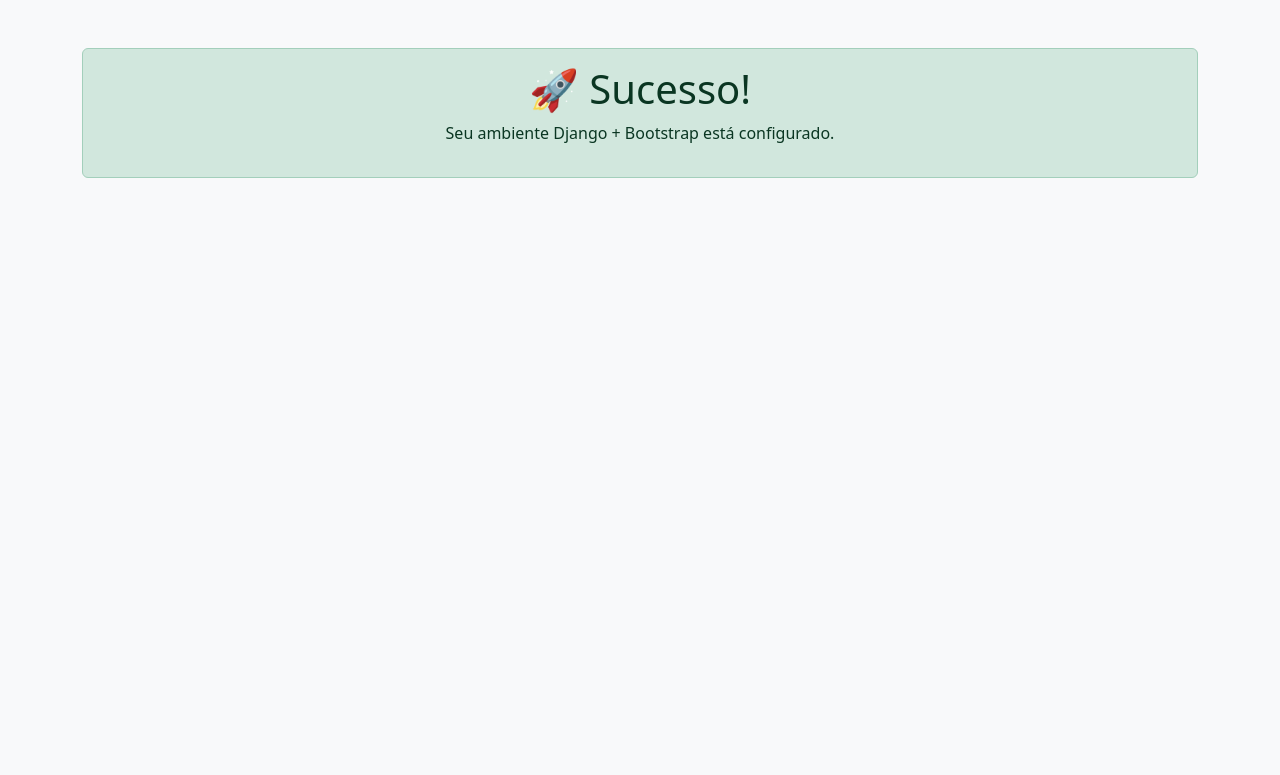
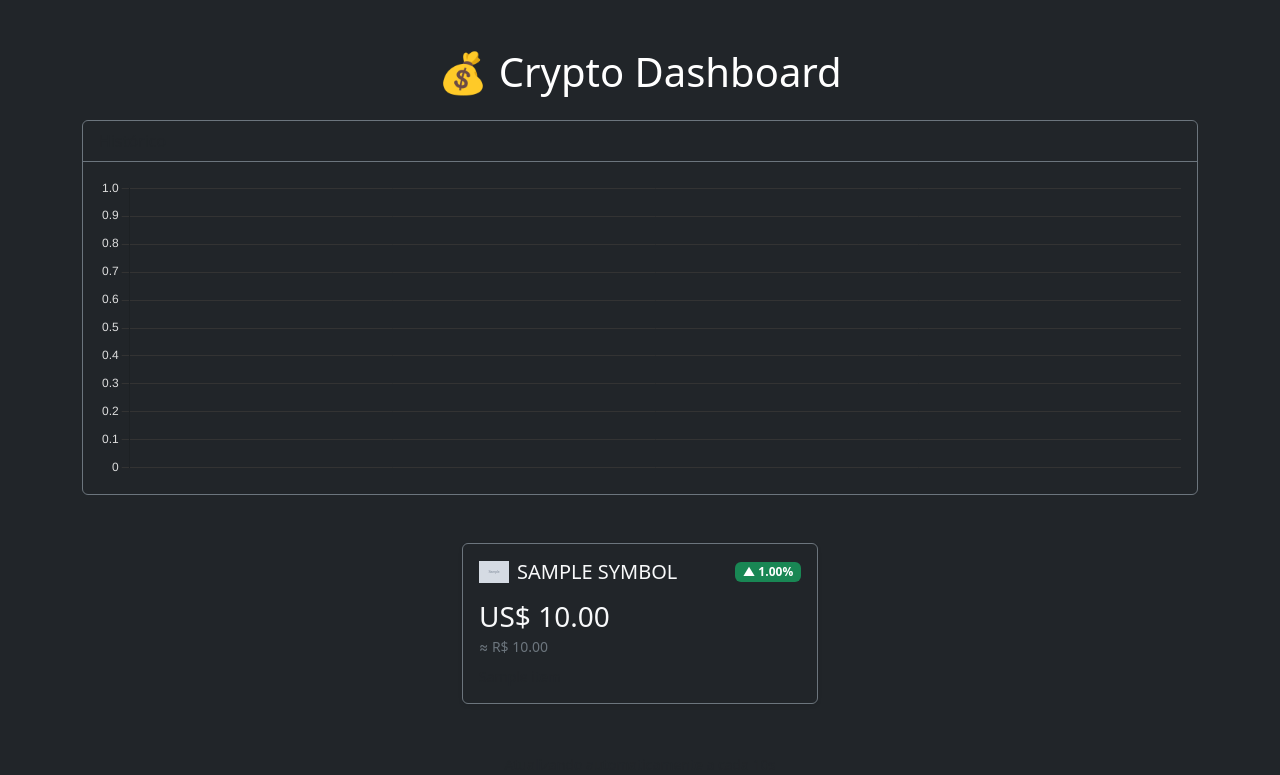
Before and after one commit to pedrofugita/dashboard-pessoal, a Django app: page / in a window 1280 px wide. Shown: the top 775 px of the page. Run offline with Django 5.2, Linux system fonts and the light colour scheme; tables that the repository leaves empty hold one stand-in row (values such as "Sample post"); grey boxes marked "Sample" are stand-in pictures; a database or web service that is not in the repository returns one stand-in record (values such as "Sample title"); data that the repository does not hold is empty; some libraries are stand-ins or nearby versions.

Commit message:
Implementação: valor de criptomoedas em tempo real

```diff
--- /dev/null
+++ b/dashboard/templates/dashboard/cards.html
@@ -0,0 +1,44 @@
+{% if cryptos %}
+    {% endif %}
+
+{% for moeda in cryptos %}
+
+<div class="col-md-4 mb-4"
+     style="cursor: pointer;"
+     onclick="mudarGrafico('{{ moeda.name }}', {{ moeda.sparkline_in_7d.price }}, '{% if moeda.price_change_percentage_24h > 0 %}#198754{% else %}#dc3545{% endif %}')">
+
+    <div class="card bg-dark text-light border-secondary h-100 shadow-sm hover-effect">
+        <div class="card-body">
+            <div class="d-flex justify-content-between align-items-center mb-2">
+                <div class="d-flex align-items-center">
+                    <img src="{{ moeda.image }}" alt="{{ moeda.name }}" width="30" class="me-2">
+                    <h5 class="card-title mb-0">{{ moeda.symbol|upper }}</h5>
+                </div>
+
+                {% if moeda.price_change_percentage_24h > 0 %}
+                    <span class="badge bg-success">
+                        ▲ {{ moeda.price_change_percentage_24h|floatformat:2 }}%
+                    </span>
+                {% else %}
+                    <span class="badge bg-danger">
+                        ▼ {{ moeda.price_change_percentage_24h|floatformat:2 }}%
+                    </span>
+                {% endif %}
+            </div>
+
+            <h3 class="mt-3 mb-0">US$ {{ moeda.current_price|floatformat:2 }}</h3>
+
+            <small class="text-secondary">
+                ≈ R$ {{ moeda.preco_brl|floatformat:2 }}
+            </small>
+
+            <p class="text-muted small mt-2 mb-0">{{ moeda.name }}</p>
+        </div>
+    </div>
+</div>
+
+{% empty %}
+    <div class="col-12">
+        <div class="alert alert-warning">Carregando dados...</div>
+    </div>
+{% endfor %}
--- a/dashboard/templates/dashboard/home.html
+++ b/dashboard/templates/dashboard/home.html
@@ -3,16 +3,103 @@
 <head>
     <meta charset="UTF-8">
     <meta name="viewport" content="width=device-width, initial-scale=1.0">
-    <title>Dashboard Pessoal</title>
+    <title>Dashboard Financeiro</title>
     <link href="https://cdn.jsdelivr.net/npm/bootstrap@5.3.0/dist/css/bootstrap.min.css" rel="stylesheet">
     <script src="https://unpkg.com/htmx.org@1.9.6"></script>
+    <script src="https://cdn.jsdelivr.net/npm/chart.js"></script>
 </head>
-<body class="bg-light">
+<body class="bg-dark text-white">
+
     <div class="container mt-5">
-        <div class="alert alert-success text-center">
-            <h1>🚀 Sucesso!</h1>
-            <p>Seu ambiente Django + Bootstrap está configurado.</p>
+        <h1 class="text-center mb-4">💰 Crypto Dashboard</h1>
+
+        {% if erro %}
+            <div class="alert alert-danger">{{ erro }}</div>
+        {% endif %}
+
+        <div class="row mb-5">
+            <div class="col-12">
+                <div class="card bg-dark border-secondary">
+                    <div class="card-header border-secondary">Histórico</div>
+                    <div class="card-body">
+                        <canvas id="graficoBitcoin" style="max-height: 300px;"></canvas>
+                    </div>
+                </div>
+            </div>
+        </div>
+
+        <div class="row justify-content-center"
+             id="painel-cripto"
+             hx-get="{% url 'atualizar_valores' %}"
+             hx-trigger="every 10s"
+             hx-target="#painel-cripto"
+             hx-swap="innerHTML">
+
+            {% include 'dashboard/cards.html' %}
+
+        </div>
+
+        <div class="text-center mt-4">
+            <small class="text-muted">Atualizando automaticamente a cada 10s</small>
         </div>
     </div>
+
+<script>
+        let chartInstance = null; // Variável global para controlar o gráfico
+
+        // Função para iniciar o gráfico (carrega o Bitcoin por padrão na primeira vez)
+        document.addEventListener('DOMContentLoaded', function() {
+            const ctx = document.getElementById('graficoBitcoin').getContext('2d');
+            const dadosIniciais = {{ cryptos.0.sparkline_in_7d.price }}; // Dados da 1ª moeda
+            const nomeInicial = "{{ cryptos.0.name }}";
+
+            chartInstance = new Chart(ctx, {
+                type: 'line',
+                data: {
+                    // Cria labels genéricos de 1 a 168 (horas)
+                    labels: Array.from({length: dadosIniciais.length}, (_, i) => i + 1),
+                    datasets: [{
+                        label: nomeInicial,
+                        data: dadosIniciais,
+                        borderColor: '#f7931a', // Cor inicial
+                        backgroundColor: 'rgba(247, 147, 26, 0.1)',
+                        borderWidth: 2,
+                        pointRadius: 0,
+                        tension: 0.4
+                    }]
+                },
+                options: {
+                    responsive: true,
+                    plugins: { legend: { display: false } }, // Esconde legenda interna
+                    scales: {
+                        x: { display: false },
+                        y: { grid: { color: '#333' }, ticks: { color: '#ddd' } }
+                    }
+                }
+            });
+
+            // Atualiza o título do card visualmente
+            document.getElementById('tituloGrafico').innerText = "Histórico: " + nomeInicial;
+        });
+
+        // --- A NOVA FUNÇÃO MÁGICA ---
+        // Essa função será chamada quando clicar no cartão
+        function mudarGrafico(nome, listaPrecos, cor) {
+            // 1. Atualiza os dados do gráfico
+            chartInstance.data.datasets[0].data = listaPrecos;
+            chartInstance.data.datasets[0].label = nome;
+
+            // 2. Muda a cor da linha (opcional, mas fica bonito)
+            chartInstance.data.datasets[0].borderColor = cor;
+            chartInstance.data.datasets[0].backgroundColor = cor + '1A'; // Adiciona transparência
+
+            // 3. Manda o gráfico redesenhar
+            chartInstance.update();
+
+            // 4. Muda o texto do título do gráfico
+            document.getElementById('tituloGrafico').innerText = "Histórico: " + nome;
+        }
+    </script>
+
 </body>
 </html>
--- a/dashboard/urls.py
+++ b/dashboard/urls.py
@@ -3,4 +3,5 @@
 
 urlpatterns = [
     path('', views.home, name='home'),
+    path('api/valores/', views.atualizar_valores, name='atualizar_valores'),
 ]
--- a/dashboard/views.py
+++ b/dashboard/views.py
@@ -1,4 +1,41 @@
 from django.shortcuts import render
+import requests
+
+def buscar_dados_completos():
+    dados = {
+        'cryptos': [],
+        'dolar': 0,
+        'erro': None
+    }
+
+    try:
+        # 1. Busca Criptos em USD
+        url_crypto = "https://api.coingecko.com/api/v3/coins/markets?vs_currency=usd&order=market_cap_desc&per_page=6&page=1&sparkline=true"
+        response_crypto = requests.get(url_crypto)
+        lista_criptos = response_crypto.json()
+
+        # 2. Busca Dólar (USD -> BRL)
+        url_dolar = "https://economia.awesomeapi.com.br/last/USD-BRL"
+        response_dolar = requests.get(url_dolar)
+        valor_dolar = float(response_dolar.json()['USDBRL']['bid'])
+
+        # 3. MÁGICA: Adicionamos o preço em Reais dentro de cada cripto
+        # Assim o HTML não precisa fazer conta
+        for moeda in lista_criptos:
+            moeda['preco_brl'] = moeda['current_price'] * valor_dolar
+
+        dados['cryptos'] = lista_criptos
+        dados['dolar'] = valor_dolar
+
+    except Exception as e:
+        dados['erro'] = "Erro ao buscar dados."
+
+    return dados
 
 def home(request):
-    return render(request, 'dashboard/home.html')
+    info = buscar_dados_completos()
+    return render(request, 'dashboard/home.html', info)
+
+def atualizar_valores(request):
+    info = buscar_dados_completos()
+    return render(request, 'dashboard/cards.html', info)
```
